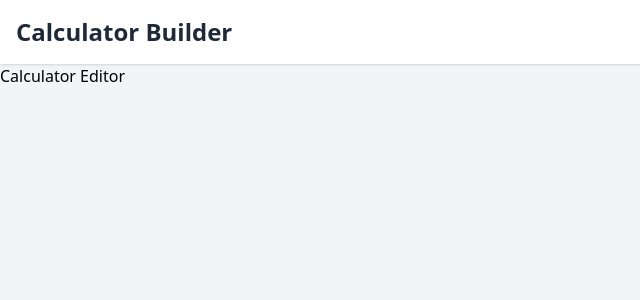
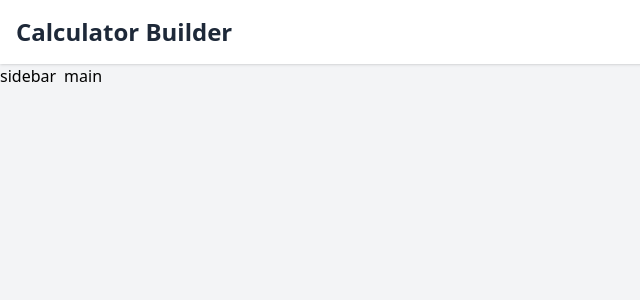
Before and after one commit to i-shant/calculator-builder, a React (Vite) app: page /edit in a window 1280 px wide. Shown: the top 300 px of the page, without its empty margins (0-640 px from the left). Built offline with nearby package versions, Linux system fonts and the light colour scheme.

Commit message:
add Editor component

```diff
--- a/src/App.tsx
+++ b/src/App.tsx
@@ -1,5 +1,6 @@
 import { BrowserRouter, Route, Routes } from "react-router";
 import Layout from "./components/Layout";
+import Editor from "./components/Editor";
 
 export default function App() {
   return (
@@ -7,7 +8,7 @@ export default function App() {
       <Routes>
         <Route element={<Layout />}>
           <Route path="/" element={<>Calculator View</>} />
-          <Route path="/edit" element={<>Calculator Editor</>} />
+          <Route path="/edit" element={<Editor />} />
         </Route>
       </Routes>
     </BrowserRouter>
--- /dev/null
+++ b/src/components/Editor.tsx
@@ -0,0 +1,8 @@
+export default function Editor() {
+  return (
+    <div className="flex flex-col sm:flex-row flex-1 gap-2">
+      <aside>sidebar</aside>
+      <main>main</main>
+    </div>
+  );
+}
```
